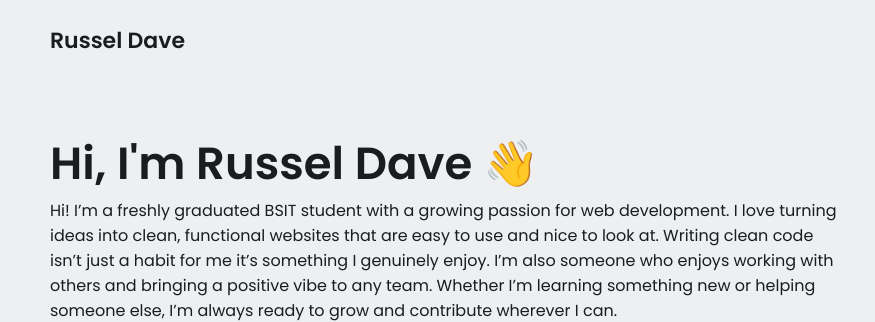
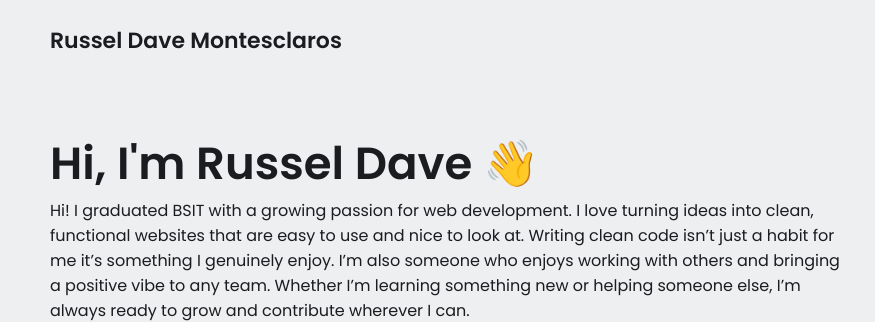
Before and after one commit to russeldave/Dave, a plain HTML site: page index.html in a window 1280 px wide. Shown: the top 322 px of the page, 0-875 px from the left. Drawn offline with Linux system fonts and the light colour scheme.

Commit message:
Revise portfolio content and update name
Updated the portfolio page content and structure, including name and personal description changes.

```diff
--- a/index.html
+++ b/index.html
@@ -19,7 +19,7 @@
   <!-- NAVBAR -->
   <nav>
     <div class="left">
-      <a href="/">Russel Dave</a>
+      <a href="/">Russel Dave Montesclaros</a>
     </div>
 
     <div class="right">
@@ -43,7 +43,7 @@
     <section class="hero-section">
       <div class="text">
         <h2>Hi, I'm Russel Dave 👋</h2>
-        <p-1>Hi! I’m a freshly graduated BSIT student with a growing passion for web development. I love turning ideas into clean, functional websites that are easy to use and nice to look at. Writing clean code isn’t just a habit for me it’s something I genuinely enjoy.</p-1>
+        <p-1>Hi! I graduated BSIT with a growing passion for web development. I love turning ideas into clean, functional websites that are easy to use and nice to look at. Writing clean code isn’t just a habit for me it’s something I genuinely enjoy.</p-1>
         <p-2>I’m also someone who enjoys working with others and bringing a positive vibe to any team. Whether I’m learning something new or helping someone else, I’m always ready to grow and contribute wherever I can.</p-2>
         <div class="links">
           <a href="#skills">
```
